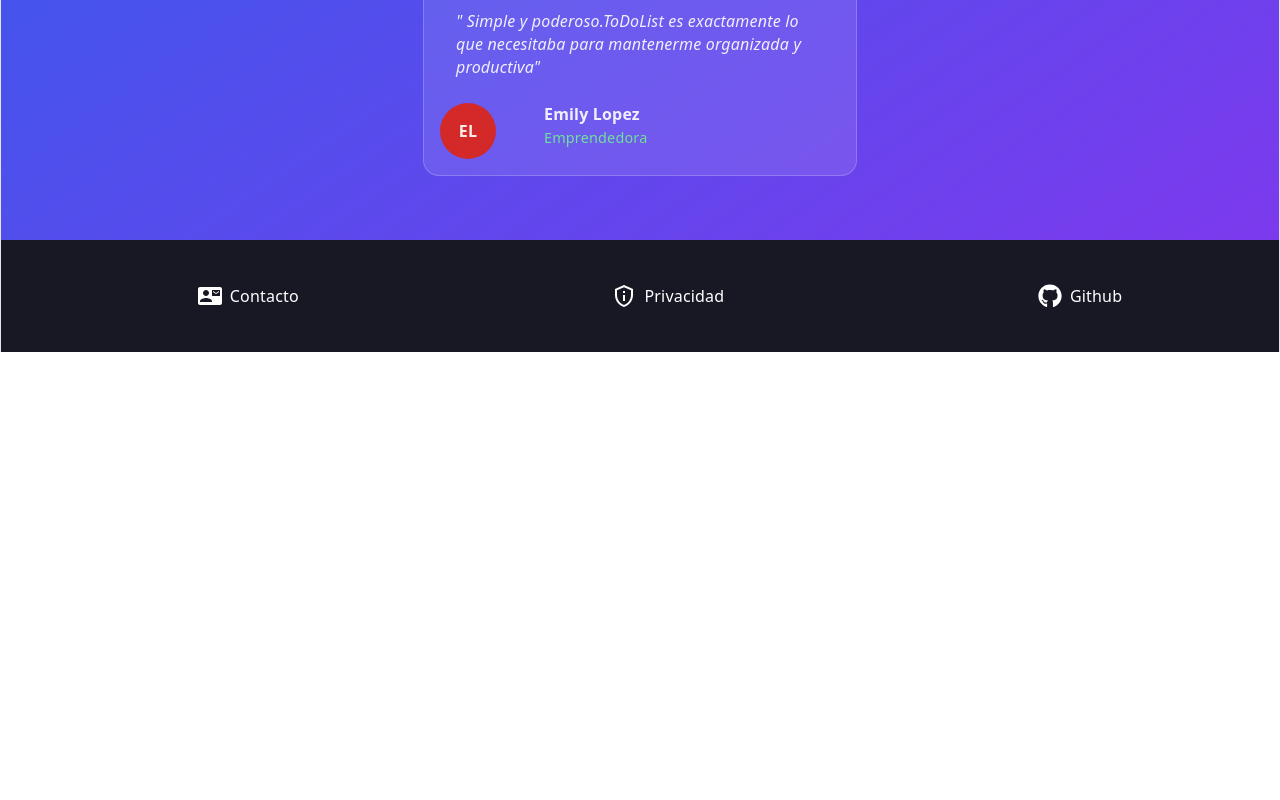
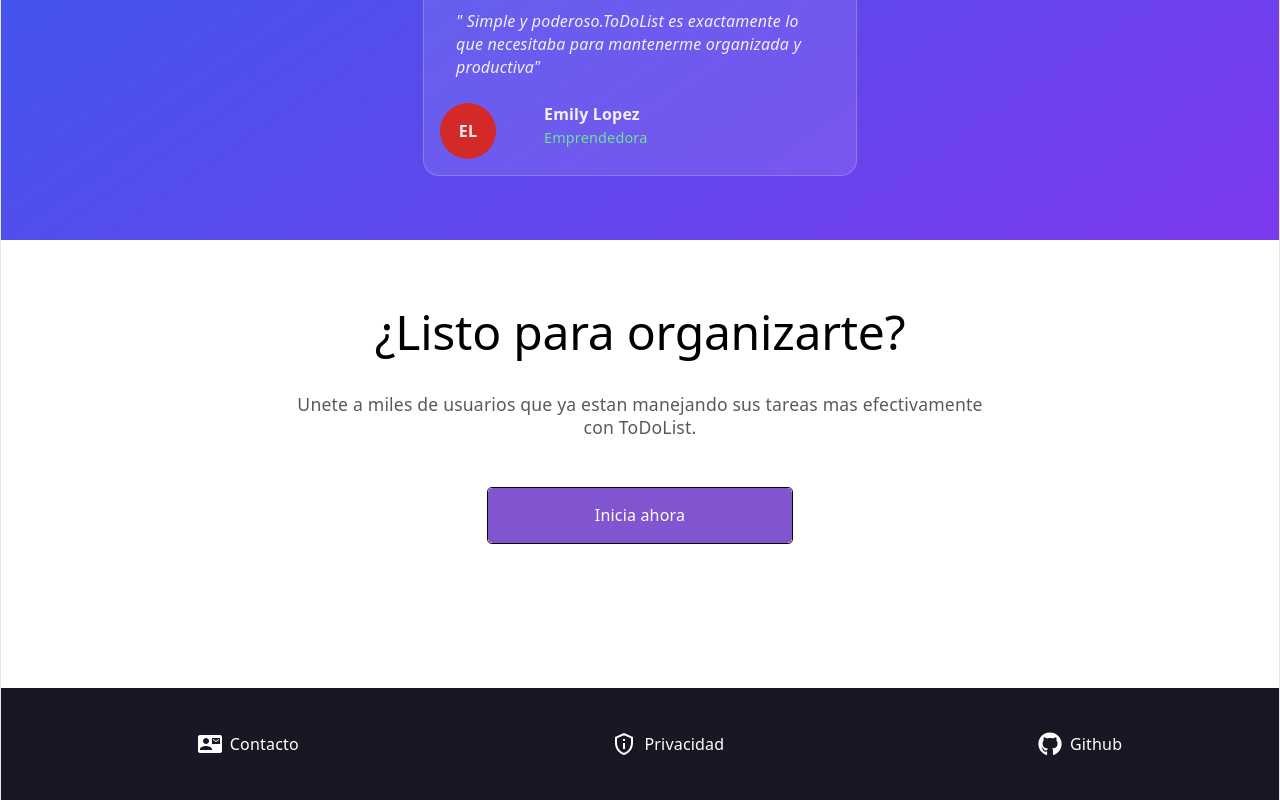
Before and after one commit to CLopezLara/to-do-list-webpage, a React (Vite) app: page / in a window 1280 px wide. Shown: the part 3130-3930 px from the top of the page. Before the commit the page ends 3482 px from the top, so only its background shows below. Built offline with nearby package versions, Linux system fonts and the light colour scheme.

Commit message:
feat: create CTA section component

```diff
--- a/src/components/Root/Home.jsx
+++ b/src/components/Root/Home.jsx
@@ -1,3 +1,4 @@
+import CtaSection from "./home-components/CTA_section/CtaSection";
 import FeatureCards from "./home-components/Feature_cards/FeatureCards";
 import HeroImage from "./home-components/Hero_image/HeroImage";
 import ProcessSection from "./home-components/Process_section/ProcessSection";
@@ -18,6 +19,9 @@ function Home() {
       <section>
         <Reviews />
       </section>
+      <section>
+        <CtaSection />
+      </section>
     </section>
   );
 }
--- /dev/null
+++ b/src/components/Root/home-components/CTA_section/CtaSection.css
@@ -0,0 +1,59 @@
+.cta-section-container {
+  min-height: 20rem;
+  background-color: white;
+  padding: 4rem;
+}
+.cta-section {
+  display: flex;
+  flex-direction: column;
+  align-items: center;
+  gap: 3rem;
+  max-width: 45rem;
+  margin: 0 auto;
+}
+
+.cta-title {
+  color: black;
+  font-size: 3rem;
+  margin-bottom: 2rem;
+}
+.cta-description {
+  color: rgba(0, 0, 0, 0.651);
+  font-size: 1.1rem;
+  font-weight: 500;
+  text-align: center;
+}
+.cta-button {
+  position: relative;
+  overflow: hidden;
+  z-index: 1;
+  text-decoration: none;
+  border: 0.1rem solid rgb(0, 0, 0);
+  padding: 1rem 2rem;
+  border-radius: 0.3rem;
+  color: #ffffff;
+  font-weight: 500;
+  width: 100%;
+  max-width: 15rem;
+}
+.cta-button::after {
+  content: "";
+  position: absolute;
+  inset: 0;
+  background-color: #8055cf;
+  border-radius: 0.3rem;
+  z-index: -2;
+}
+.cta-button::before {
+  content: "";
+  position: absolute;
+  inset: 0;
+  width: 0%;
+  background-color: #00cc7e;
+  transition: all 0.3s;
+  border-radius: 0.3rem;
+  z-index: -1;
+}
+.cta-button:hover::before {
+  width: 100%;
+}
--- /dev/null
+++ b/src/components/Root/home-components/CTA_section/CtaSection.jsx
@@ -0,0 +1,21 @@
+import { NavLink } from "react-router";
+import "./CtaSection.css";
+
+function CtaSection() {
+  return (
+    <section className="cta-section-container">
+      <div className="cta-section">
+        <header className="cta-section-header">
+          <h2 className="cta-title">¿Listo para organizarte?</h2>
+          <p className="cta-description">
+            Unete a miles de usuarios que ya estan manejando sus tareas mas
+            efectivamente con ToDoList.
+          </p>
+        </header>
+        <NavLink className="cta-button">Inicia ahora</NavLink>
+      </div>
+    </section>
+  );
+}
+
+export default CtaSection;
```
